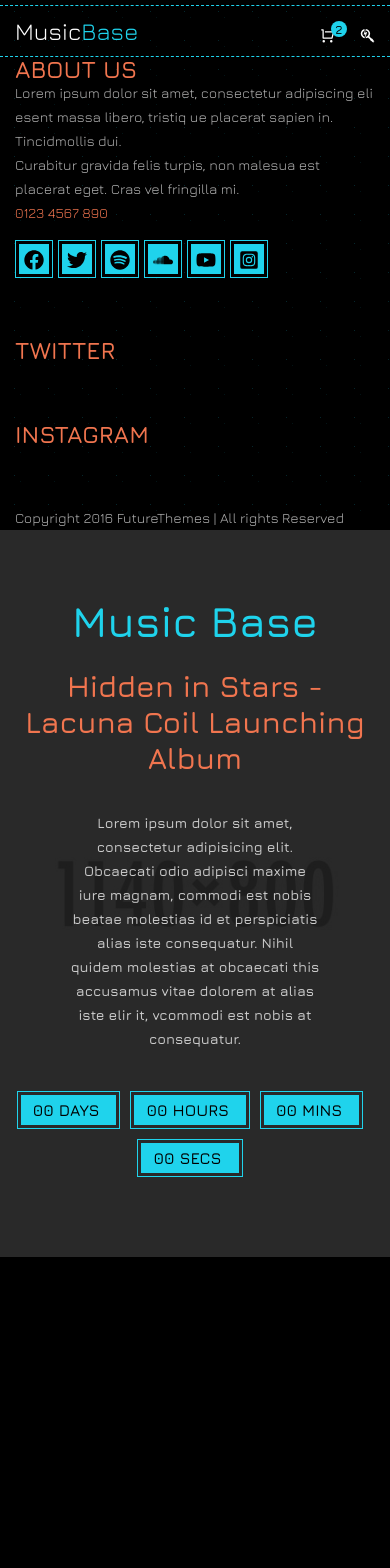
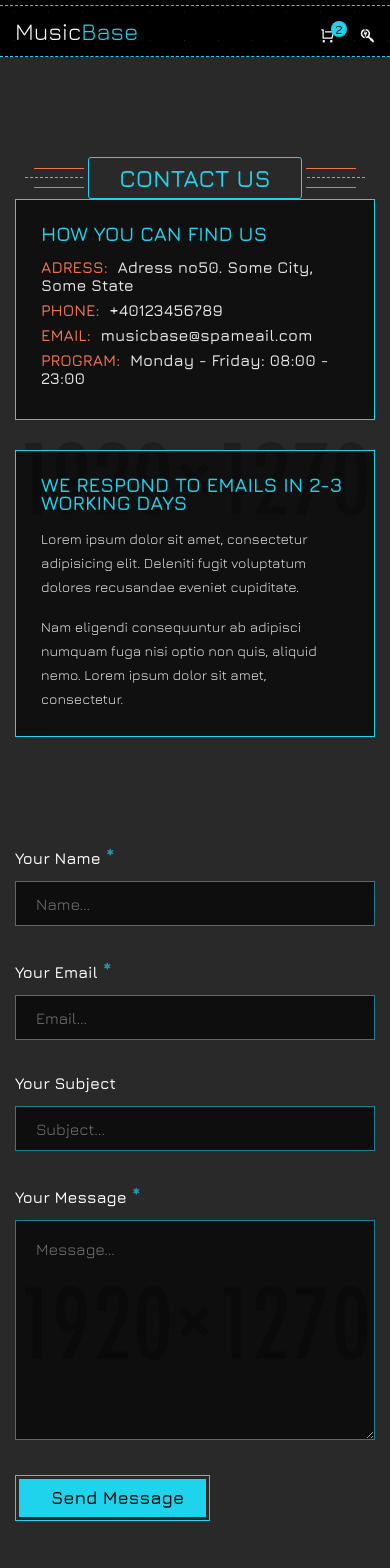
Before and after one commit to BryantIT/atomic-rocket-user-portal, a React (Create React App) app: page /contact in a window 390 px wide. Shown: the top 1568 px of the page. Before the commit the page ends 1257 px from the top, so only its background shows below. Built offline with nearby package versions, Linux system fonts and the light colour scheme; the HTML template or start-up script is replaced by a standard one.

Commit message:
contact page

```diff
--- a/src/App.js
+++ b/src/App.js
@@ -11,6 +11,7 @@ import ArtistPage from './pages/ArtistPage'
 import BlogsPage from './pages/BlogsPage'
 import BlogPage from './pages/BlogPage'
 import CartPage from './pages/CartPage'
+import ContactPage from './pages/ContactPage'
 // Router
 import { Routes, Route } from 'react-router-dom'
 // Styles
@@ -42,6 +43,9 @@ function App() {
         <Routes>
           <Route path='/cart' element={<CartPage />} />
         </Routes>
+        <Routes>
+          <Route path='/contact' element={<ContactPage />} />
+        </Routes>
       </div>
       <Footer />
       <CountDown />
--- a/src/components/contact/Contact.js
+++ b/src/components/contact/Contact.js
@@ -1,26 +1,66 @@
-import React from 'react'
+import React, { Fragment } from 'react'
 // Stylesheet
 import './style.css'
 
 const Contact = () => {
   return (
+    <Fragment>
       <div className='contact-home-wrapper'>
         <div className='overlay-section'>
           <div className='container section'>
             <div className='section-title pdb-60'>
               <h2>
                 <span className='title-lines left'></span>
-              Get in Touch
+                Contact Us
                 <span className='title-lines right'></span>
               </h2>
             </div>
-          <div className='row form-row'>
+
+            <div className='row contact-page-wrapper'>
+              <div className='col-md-6 '>
+                <div className='contact-info'>
+                  <h4>How you can find us</h4>
+                  <h5>
+                    <span>Adress:</span> Adress no50. Some City, Some State
+                  </h5>
+                  <h5>
+                    <span>Phone:</span> +40123456789
+                  </h5>
+                  <h5>
+                    <span>Email:</span> musicbase@spameail.com
+                  </h5>
+                  <h5>
+                    <span>Program:</span> Monday - Friday: 08:00 - 23:00
+                  </h5>
+                </div>
+              </div>
+              <div className='col-md-6'>
+                <div className='info-block'>
+                  <h4>We respond to emails in 2-3 working days</h4>
+                  <p>
+                    Lorem ipsum dolor sit amet, consectetur adipisicing elit.
+                    Deleniti fugit voluptatum dolores recusandae eveniet
+                    cupiditate.
+                  </p>
+                  <br />
+                  <p>
+                    Nam eligendi consequuntur ab adipisci numquam fuga nisi
+                    optio non quis, aliquid nemo. Lorem ipsum dolor sit amet,
+                    consectetur.
+                  </p>
+                </div>
+              </div>
+            </div>
+
+            <div className='row contact-from'>
               <form
                 className='col-xs-12 general-form clearfix'
+                action='contact.php'
+                method='post'
                 name='contact'
                 id='contact-form'
               >
-              <div className='row'>
+                <div className='field-group row'>
                   <div className='field col-sm-4'>
                     <h5>
                       Your Name <span>*</span>
@@ -28,6 +68,7 @@ const Contact = () => {
                     <input
                       name='name'
                       type='text'
+                      className='required'
                       title='Please type your name.'
                       placeholder='Name...'
                     />
@@ -39,13 +80,18 @@ const Contact = () => {
                     <input
                       name='email'
                       type='text'
+                      className='required'
                       title='Please type your email.'
                       placeholder='Email...'
                     />
                   </div>
                   <div className='field col-sm-4'>
                     <h5>Your Subject</h5>
-                  <input name='Subject' type='text' placeholder='Subject...' />
+                    <input
+                      name='Subject'
+                      type='text'
+                      placeholder='Subject...'
+                    />
                   </div>
                 </div>
                 <div className='field'>
@@ -56,16 +102,20 @@ const Contact = () => {
                     name='message'
                     cols='15'
                     rows='5'
+                    className='required'
                     placeholder='Message...'
                     title='Please type a message.'
                   ></textarea>
                 </div>
-              <button className='btn big'>Send Message</button>
+                <button className='btn big'>
+                  <i className='fa fa-paper-plane'></i>Send Message
+                </button>
               </form>
             </div>
           </div>
         </div>
       </div>
+    </Fragment>
   )
 }
 
--- /dev/null
+++ b/src/components/contact/ContactMini.js
@@ -0,0 +1,72 @@
+import React from 'react'
+// Stylesheet
+import './style.css'
+
+const ContactMini = () => {
+  return (
+    <div className='contact-home-wrapper'>
+      <div className='overlay-section'>
+        <div className='container section'>
+          <div className='section-title pdb-60'>
+            <h2>
+              <span className='title-lines left'></span>
+              Get in Touch
+              <span className='title-lines right'></span>
+            </h2>
+          </div>
+          <div className='row form-row'>
+            <form
+              className='col-xs-12 general-form clearfix'
+              name='contact'
+              id='contact-form'
+            >
+              <div className='row'>
+                <div className='field col-sm-4'>
+                  <h5>
+                    Your Name <span>*</span>
+                  </h5>
+                  <input
+                    name='name'
+                    type='text'
+                    title='Please type your name.'
+                    placeholder='Name...'
+                  />
+                </div>
+                <div className='field col-sm-4'>
+                  <h5>
+                    Your Email <span>*</span>
+                  </h5>
+                  <input
+                    name='email'
+                    type='text'
+                    title='Please type your email.'
+                    placeholder='Email...'
+                  />
+                </div>
+                <div className='field col-sm-4'>
+                  <h5>Your Subject</h5>
+                  <input name='Subject' type='text' placeholder='Subject...' />
+                </div>
+              </div>
+              <div className='field'>
+                <h5>
+                  Your Message <span>*</span>
+                </h5>
+                <textarea
+                  name='message'
+                  cols='15'
+                  rows='5'
+                  placeholder='Message...'
+                  title='Please type a message.'
+                ></textarea>
+              </div>
+              <button className='btn big'>Send Message</button>
+            </form>
+          </div>
+        </div>
+      </div>
+    </div>
+  )
+}
+
+export default ContactMini
--- /dev/null
+++ b/src/pages/ContactPage.js
@@ -0,0 +1,13 @@
+import React, { Fragment } from 'react'
+// Components
+import Contact from '../components/contact/Contact'
+
+const ContactPage = () => {
+  return (
+    <Fragment>
+      <Contact />
+    </Fragment>
+  )
+}
+
+export default ContactPage
--- a/src/pages/Home.js
+++ b/src/pages/Home.js
@@ -7,7 +7,7 @@ import EventsList from '../components/eventsList/EventsList'
 import Gallery from '../components/gallery/Gallery'
 import BlogPreview from '../components/blog/BlogPreview'
 import RecentProducts from '../components/products/RecentProducts'
-import Contact from '../components/contact/Contact'
+import ContactMini from '../components/contact/ContactMini'
 import Newsletter from '../components/newsletter/Newsletter'
 
 const Home = () => {
@@ -20,7 +20,7 @@ const Home = () => {
       <Gallery />
       <BlogPreview />
       <RecentProducts />
-      <Contact />
+      <ContactMini />
       <Newsletter />
     </Fragment>
   )
```
Lines whose indentation alone changed are shown as unchanged.
